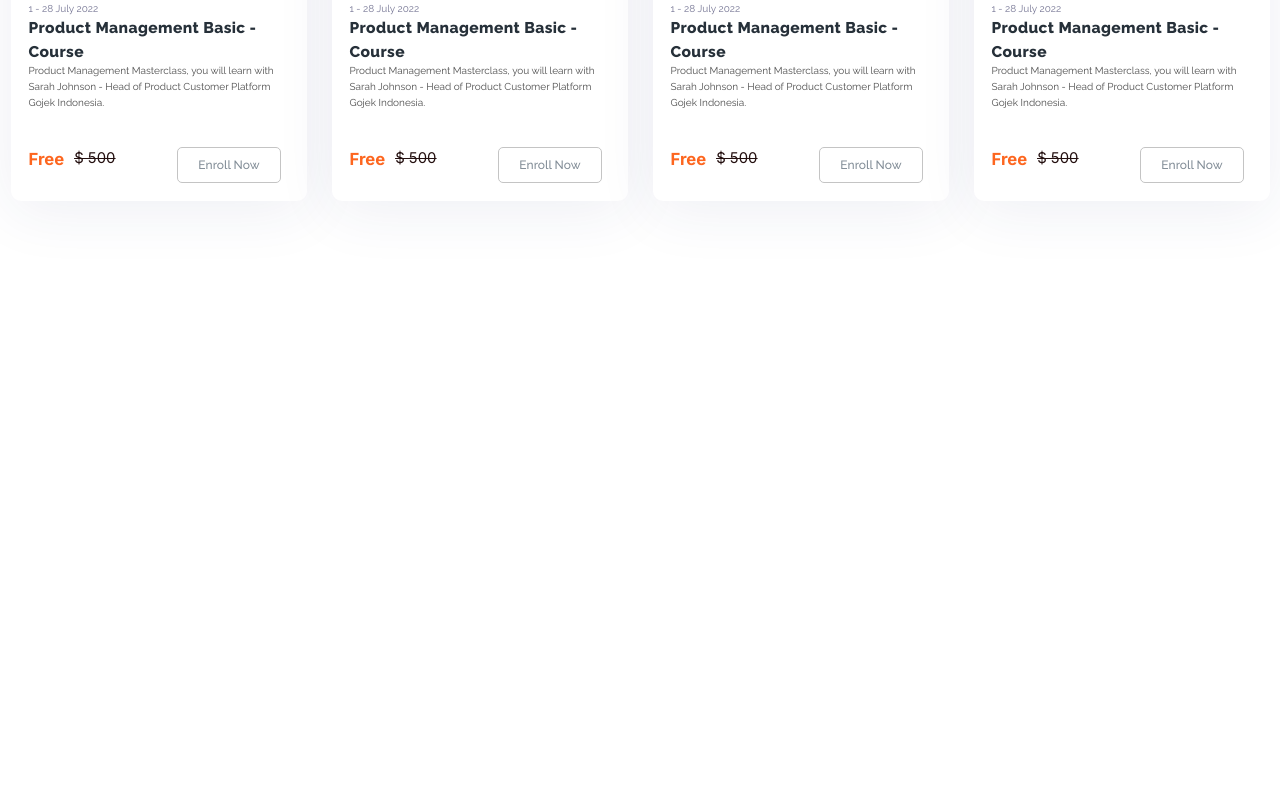
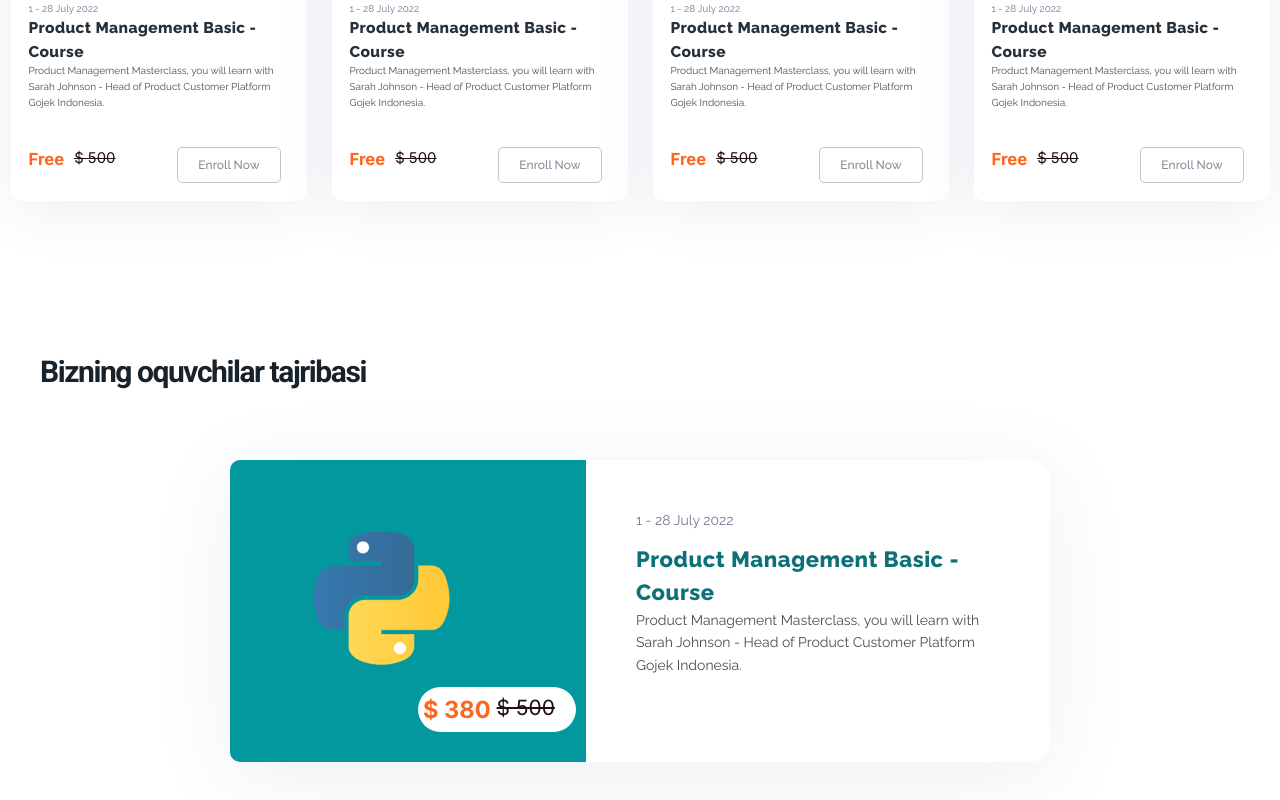
Before and after one commit to Yaxyobek2007/It_Station, a React (Vite) app: page / in a window 1280 px wide. Shown: the part 1480-2280 px from the top of the page. Before the commit the page ends 1822 px from the top, so only its background shows below. Built offline with nearby package versions, Linux system fonts and the light colour scheme.

Commit message:
zed update

```diff
--- a/src/App.jsx
+++ b/src/App.jsx
@@ -1,5 +1,6 @@
 import './App.css'
 import Course from './components/Course/Course'
+import Experience from './components/Experience/Experience'
 import Header from './components/Header/Header.jsx'
 import Teachers from './components/teachers/teachers'
 
@@ -10,6 +11,7 @@ function App() {
       <Header />
       <Teachers />
       <Course />
+      <Experience />
     </>
   )
 }
--- /dev/null
+++ b/src/components/Experience/Experience.jsx
@@ -0,0 +1,48 @@
+// Import SASS
+
+import "./experience.scss"
+
+// Import Images
+
+import ExperiencePython from "../../assets/png/experience-python.png"
+
+
+function Experience() {
+
+    return (
+        <section className="experience-section">
+            <div className="container">
+
+                <div className="experience-start-title">
+                    <h3 className="experience-start-h3">Bizning oquvchilar tajribasi</h3>
+                </div>
+
+                <div className="experience-wrapper">
+                    <div className="experience-card">
+
+                        <div className="experience-card-right">
+                            <img className="experience-card-right-img" src={ExperiencePython} alt="Network Error" />
+
+                            <div className="experience-price">
+                                <h5 className="experience-price-h5">$ 380</h5>
+                                <h5 className="experience-price-line-h5">$ 500</h5>
+                            </div>
+                        </div>
+
+                        <div className="experience-card-left">
+
+                            <p className="experience-date-p">1 - 28 July 2022</p>
+                            <h3 className="experience-card-name-h3">Product Management Basic - Course</h3>
+                            <p className="experience-description-p">Product Management Masterclass, you will learn with Sarah Johnson - Head of Product Customer Platform Gojek Indonesia.</p>
+
+                        </div>
+
+                    </div>
+                </div>
+            </div>
+
+        </section>
+    )
+}
+
+export default Experience
--- /dev/null
+++ b/src/components/Experience/Experience.scss
@@ -0,0 +1,114 @@
+.experience-section {
+    padding-bottom: 230px;
+}
+
+.experience-start-title {
+    padding-bottom: 58px;
+
+    .experience-start-h3 {
+        color: #17222B;
+        font-family: Roboto;
+        font-size: 30px;
+        font-style: normal;
+        font-weight: 700;
+        line-height: 60px;
+        /* 200% */
+        letter-spacing: -1.44px;
+    }
+}
+
+.experience-wrapper {
+    display: flex;
+    justify-content: center;
+    align-items: center;
+}
+
+.experience-card {
+    width: 820px;
+    height: 302px;
+    background-color: #FFF;
+    border-radius: 19.822px;
+    box-shadow: 0px 14.158878326416016px 84.9532699584961px 0px rgba(38, 45, 118, 0.08);
+    display: flex;
+}
+
+.experience-card-right {
+    position: relative;
+    cursor: pointer;
+}
+
+.experience-card-right-img {
+    border-top-left-radius: 10px;
+    border-bottom-left-radius: 10px;
+}
+
+.experience-price {
+    position: absolute;
+    right: 10px;
+    bottom: 30px;
+    width: 158px;
+    height: auto;
+    display: flex;
+    background-color: #fff;
+    border-radius: 50px;
+    gap: 6px;
+    padding: 5px;
+}
+
+.experience-price-h5 {
+    color: var(--brand-color-2, #FD661F);
+    font-family: Inter;
+    font-size: 23.619px;
+    font-style: normal;
+    font-weight: 700;
+    line-height: 150%;
+    /* 35.428px */
+}
+
+.experience-price-line-h5 {
+    color: var(--black, #230F0F);
+    font-family: Inter;
+    font-size: 20.995px;
+    font-style: normal;
+    font-weight: 400;
+    line-height: 150%;
+    text-decoration: line-through;
+    /* 31.492px */
+}
+
+
+.experience-card-left {
+    padding: 50px;
+}
+
+.experience-date-p {
+    color: var(--primary-primary-3, #777795);
+    font-family: Raleway;
+    font-size: 14px;
+    font-style: normal;
+    font-weight: 400;
+    line-height: 150%;
+    margin-bottom: 12px;
+    /* 21px */
+}
+
+.experience-card-name-h3 {
+    color: var(--brand-color, #0B7077);
+    font-family: Raleway;
+    font-size: 22px;
+    font-style: normal;
+    font-weight: 800;
+    line-height: 150%;
+    /* 33px */
+    letter-spacing: 0.549px;
+}
+
+.experience-description-p {
+    color: var(--grey-grey-2, #4D4D4D);
+    font-family: Raleway;
+    font-size: 14px;
+    font-style: normal;
+    font-weight: 400;
+    line-height: 160%;
+    /* 22.4px */
+}
```
Also changed, not shown: src/assets/png/experience-python.png (added).
